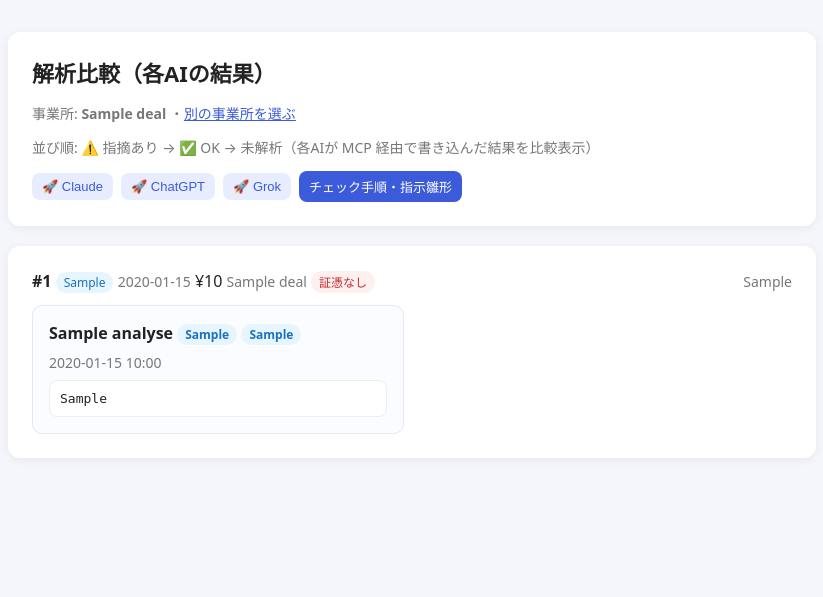
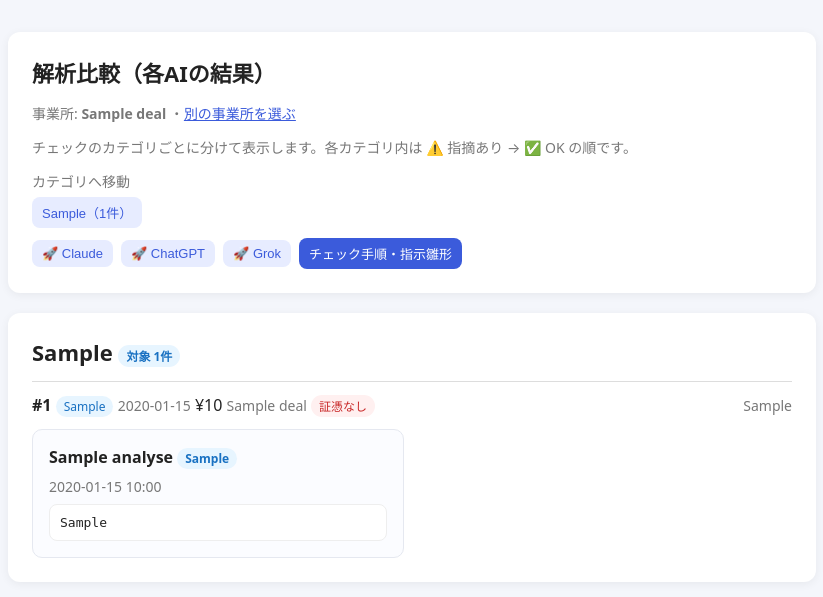
Before and after one commit to system-asayama/accounting-support-app, a Flask app: a page that uses templates/analyses.html in a window 1280 px wide. Shown: the part 49-646 px from the top of the page, without its empty margins (228-1051 px from the left). Run offline with Flask 3, Linux system fonts and the light colour scheme; the visitor is signed in with stand-in values (Sample User, id 1); tables that the repository leaves empty hold one stand-in row (values such as "Sample post").

Commit message:
feat: 解析比較をチェックカテゴリごとのセクション表示に変更
Co-Authored-By: Claude Fable 5 <noreply@anthropic.com>
Claude-Session: https://claude.ai/code/session_013bfEzerMjsfEDz2T36fFSG

```diff
--- a/app.py
+++ b/app.py
@@ -24,7 +24,7 @@ from flask import (
 import freee_client
 import mf_client
 from broadcast_service import BroadcastError, run_broadcast
-from prompts import AI_APPS, build_check_prompts
+from prompts import AI_APPS, CHECK_TYPE_LABELS, build_check_prompts
 from models import (
     DEFAULT_MODEL,
     PROVIDER_DEFAULT_MODEL,
@@ -1147,21 +1147,57 @@ def _register_routes(app: Flask) -> None:
             .all()
         )
 
-        # 並び順: ⚠️指摘あり → ✅OK → 未解析（各グループ内は日付降順）
-        def severity(d):
-            verdicts = [a.verdict for a in d.analyses]
-            if any(v in ("warning", "error") for v in verdicts):
-                return 0
-            if verdicts:
-                return 1
-            return 2
+        # チェックカテゴリ（check_type）ごとにセクション分けする。
+        # 同じ取引でも、複数カテゴリの解析があればそれぞれのセクションに表示する。
+        known_types = list(CHECK_TYPE_LABELS.keys())
+        found_types = []
+        for d in deals:
+            for a in d.analyses:
+                ct = a.check_type or "general"
+                if ct not in found_types:
+                    found_types.append(ct)
+        ordered_types = [t for t in known_types if t in found_types] + sorted(
+            t for t in found_types if t not in known_types
+        )
 
-        deals.sort(key=lambda d: (severity(d), ), reverse=False)
+        sections = []
+        for ct in ordered_types:
+            items = []
+            for d in deals:
+                anas = [a for a in d.analyses if (a.check_type or "general") == ct]
+                if anas:
+                    items.append({"deal": d, "analyses": anas})
+            if not items:
+                continue
+            # ⚠️指摘あり → ✅OK（各グループ内は日付降順のまま）
+            items.sort(
+                key=lambda it: 0
+                if any(a.verdict in ("warning", "error") for a in it["analyses"])
+                else 1
+            )
+            warning_count = sum(
+                1
+                for it in items
+                if any(a.verdict in ("warning", "error") for a in it["analyses"])
+            )
+            sections.append(
+                {
+                    "key": ct,
+                    "title": CHECK_TYPE_LABELS.get(ct, ct),
+                    "rows": items,
+                    "count": len(items),
+                    "warning_count": warning_count,
+                }
+            )
+
+        unanalyzed = [d for d in deals if not d.analyses]
 
         return render_template(
             "analyses.html",
             scope_name=(selected["name"] if selected else scope),
             deals=deals,
+            sections=sections,
+            unanalyzed=unanalyzed,
             scopes=scopes,
         )
 
--- a/prompts.py
+++ b/prompts.py
@@ -3,6 +3,15 @@
 「事業所（顧問先）と期間を選ぶ → その内容が埋め込まれた指示文を表示」する形で使う。
 3社（Claude / ChatGPT / Grok）へ同じ雛形を渡し、結果を「解析比較」で見比べる。
 """
+
+# チェックカテゴリ（check_type）の表示名。解析比較のセクション分けにも使う（この並び順で表示）
+CHECK_TYPE_LABELS = {
+    "duplicate": "仕訳の重複チェック",
+    "cross_payment": "クレカ×現金の二重計上チェック",
+    "receipt_link": "領収書・レシートの紐付けチェック",
+    "ocr": "OCR読み取り結果チェック",
+    "general": "その他",
+}
 
 # 各AIのアプリを開くためのURL（新規タブ）
 AI_APPS = [
--- a/templates/analyses.html
+++ b/templates/analyses.html
@@ -8,9 +8,26 @@
     ・<a class="link" href="{{ url_for('analyses', select=1) }}">別の事業所を選ぶ</a>
   </p>
   <p class="muted">
-    並び順: ⚠️ 指摘あり → ✅ OK → 未解析（各AIが MCP 経由で書き込んだ結果を比較表示）
+    チェックのカテゴリごとに分けて表示します。各カテゴリ内は ⚠️ 指摘あり → ✅ OK の順です。
   </p>
-  <div class="inline" style="flex-wrap:wrap; gap:8px;">
+
+  {% if sections %}
+  <label>カテゴリへ移動</label>
+  <div class="inline" style="flex-wrap:wrap; gap:8px; margin-top:6px;">
+    {% for sec in sections %}
+      <a href="#sec-{{ sec.key }}">
+        <button type="button" class="small {% if not sec.warning_count %}secondary{% endif %}">
+          {{ sec.title }}（{% if sec.warning_count %}⚠️{{ sec.warning_count }}／{% endif %}{{ sec.count }}件）
+        </button>
+      </a>
+    {% endfor %}
+    {% if unanalyzed %}
+      <a href="#sec-unanalyzed"><button type="button" class="small secondary">未解析（{{ unanalyzed | length }}件）</button></a>
+    {% endif %}
+  </div>
+  {% endif %}
+
+  <div class="inline" style="flex-wrap:wrap; gap:8px; margin-top:10px;">
     {% for app in ai_apps %}
       <a href="{{ app.url }}" target="_blank" rel="noopener">
         <button type="button" class="secondary small">🚀 {{ app.name }}</button>
@@ -18,16 +35,29 @@
     {% endfor %}
     <a href="{{ url_for('prompts') }}"><button type="button" class="small">チェック手順・指示雛形</button></a>
   </div>
+
   {% if not deals %}
     <p class="muted">
       まだ取り込んだ取引がありません。
       <a class="link" href="{{ url_for('freee_deals') }}">取引データ</a>から「アプリに取り込む」を実行してください。
     </p>
+  {% elif not sections %}
+    <p class="muted">
+      まだ解析結果はありません（各AIが MCP の <code>write_analysis</code> で書き込むと、ここにカテゴリ別で表示されます）。
+    </p>
   {% endif %}
 </div>
 
-{% for d in deals %}
-<div class="card">
+{% for sec in sections %}
+<div class="card" id="sec-{{ sec.key }}">
+  <h1>{{ sec.title }}
+    {% if sec.warning_count %}<span class="badge error">⚠️ 指摘 {{ sec.warning_count }}件</span>{% endif %}
+    <span class="badge user">対象 {{ sec.count }}件</span>
+  </h1>
+
+  {% for it in sec.rows %}
+  {% set d = it.deal %}
+  <div style="border-top:1px solid var(--border, #ddd); padding-top:12px; margin-top:12px;">
     <div class="inline" style="justify-content:space-between; flex-wrap:wrap; gap:8px;">
       <div>
         <strong>#{{ d.deal_id }}</strong>
@@ -43,13 +73,11 @@
       <span class="muted">{{ d.account_items or '' }}</span>
     </div>
 
-  {% if d.analyses %}
     <div class="result-grid" style="margin-top:12px;">
-    {% for a in d.analyses %}
+      {% for a in it.analyses %}
       <div class="result">
         <h3>
           {{ a.ai_name }}
-        {% if a.check_type and a.check_type != 'general' %}<span class="badge user">{{ a.check_type }}</span>{% endif %}
           {% if a.verdict == 'ok' %}<span class="badge success">{{ a.verdict }}</span>
           {% elif a.verdict in ('warning', 'error') %}<span class="badge error">{{ a.verdict }}</span>
           {% elif a.verdict %}<span class="badge user">{{ a.verdict }}</span>{% endif %}
@@ -59,9 +87,33 @@
       </div>
       {% endfor %}
     </div>
-  {% else %}
-  <p class="muted" style="margin:10px 0 0;">まだ解析結果はありません（各AIが MCP の <code>write_analysis</code> で書き込みます）。</p>
-  {% endif %}
   </div>
   {% endfor %}
+</div>
+{% endfor %}
+
+{% if unanalyzed %}
+<div class="card" id="sec-unanalyzed">
+  <h1>未解析の取引 <span class="badge user">{{ unanalyzed | length }}件</span></h1>
+  <p class="muted">まだどのAIからも解析結果が書き込まれていない取引です。</p>
+  <div class="table-wrap">
+    <table>
+      <thead><tr><th>取引</th><th>日付</th><th>種別</th><th>金額</th><th>取引先</th><th>科目</th><th>証憑</th></tr></thead>
+      <tbody>
+        {% for d in unanalyzed %}
+        <tr>
+          <td>#{{ d.deal_id }}</td>
+          <td>{{ d.issue_date }}</td>
+          <td>{% if d.deal_type == 'income' %}収入{% elif d.deal_type == 'expense' %}支出{% else %}{{ d.deal_type or '' }}{% endif %}</td>
+          <td>¥{{ '{:,}'.format(d.amount or 0) }}</td>
+          <td class="muted">{{ d.partner_name or '' }}</td>
+          <td class="muted">{{ d.account_items or '' }}</td>
+          <td>{% if d.has_receipt %}あり{% else %}<span class="muted">なし</span>{% endif %}</td>
+        </tr>
+        {% endfor %}
+      </tbody>
+    </table>
+  </div>
+</div>
+{% endif %}
 {% endblock %}
```
Lines whose indentation alone changed are shown as unchanged.
